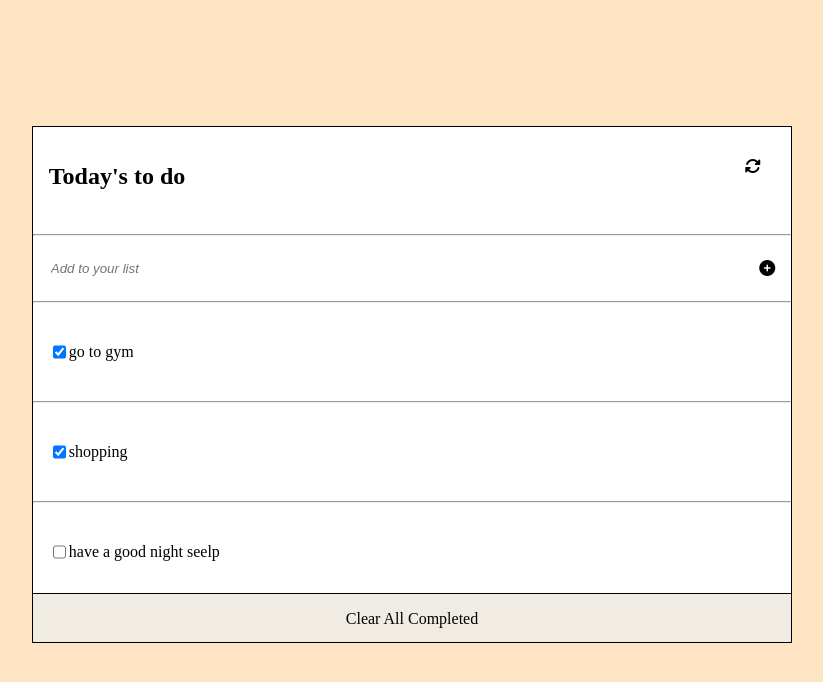
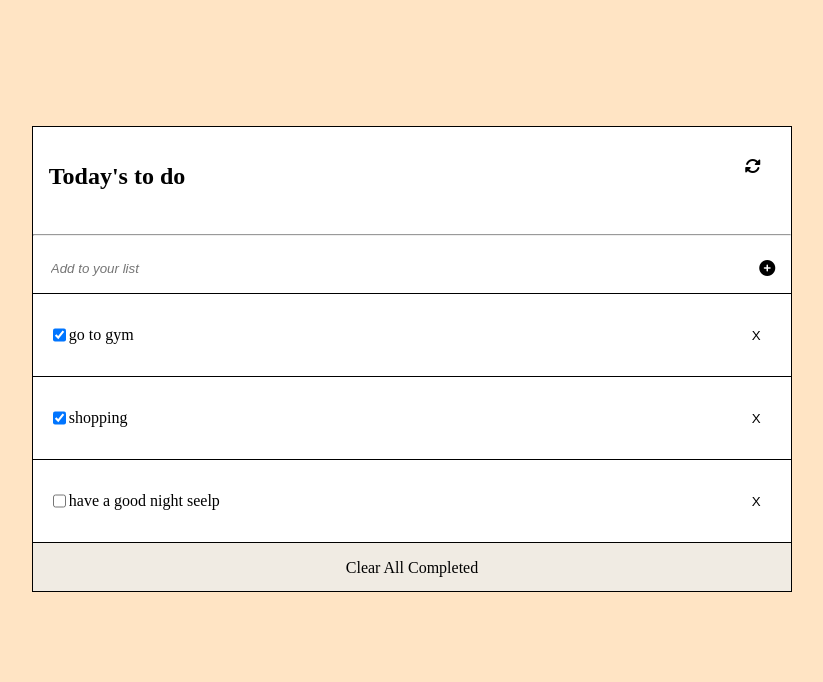
Before and after one commit to Alzubair98/To-Do-List, a website built with webpack: page src/index.html in a window 1280 px wide. Shown: the whole page, without its empty margins (229-1052 px from the left). Built offline with nearby package versions, Linux system fonts and the light colour scheme.

Commit message:
fix layout

```diff
--- a/src/index.js
+++ b/src/index.js
@@ -33,7 +33,10 @@ window.addEventListener('load', () => {
     const elementDiv = document.createElement('div');
     const checkBox = document.createElement('input');
     const task = document.createElement('p');
-    const hr = document.createElement('hr');
+    const deleteButton = document.createElement('button')
+
+    deleteButton.classList.add("delete-icon")
+    deleteButton.innerHTML = "X"
 
     elementDiv.classList.add('the-elements');
 
@@ -42,8 +45,8 @@ window.addEventListener('load', () => {
 
     task.innerHTML = element.description;
 
-    elementDiv.append(checkBox, task);
-    ListSection.append(hr, elementDiv);
+    elementDiv.append(checkBox, task, deleteButton);
+    ListSection.append(elementDiv);
   };
 
   List.forEach((element) => {
--- a/src/style.css
+++ b/src/style.css
@@ -48,9 +48,22 @@ body {
   display: flex;
   flex-direction: row;
   padding: 1rem;
+  /* justify-content: space-between; */
+  border-style: solid none none;
+  border-width: 1px;
+  position: relative;
 }
 
 /* delete button */
+
+.delete-icon{
+  border: none;
+  background-color: white;
+  cursor: pointer;
+  position: absolute;
+  left: 94%;
+  top: 40%;
+}
 
 .delete-button {
   border-style: solid none;
```
Also changed, not shown: package.json (+1 -9 lines), webpack.config.js (+6 -1 lines), README.md, 1 other file.
